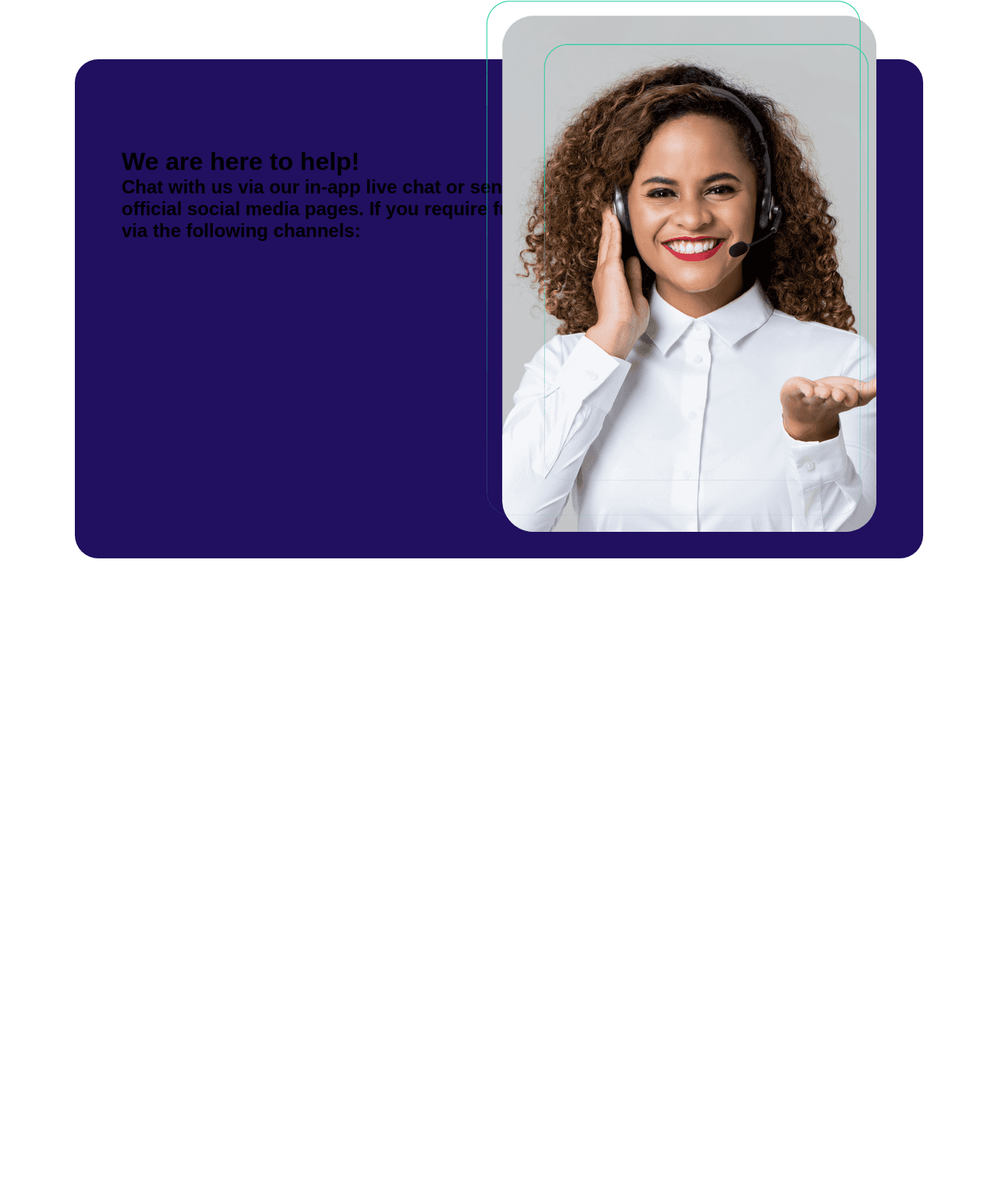
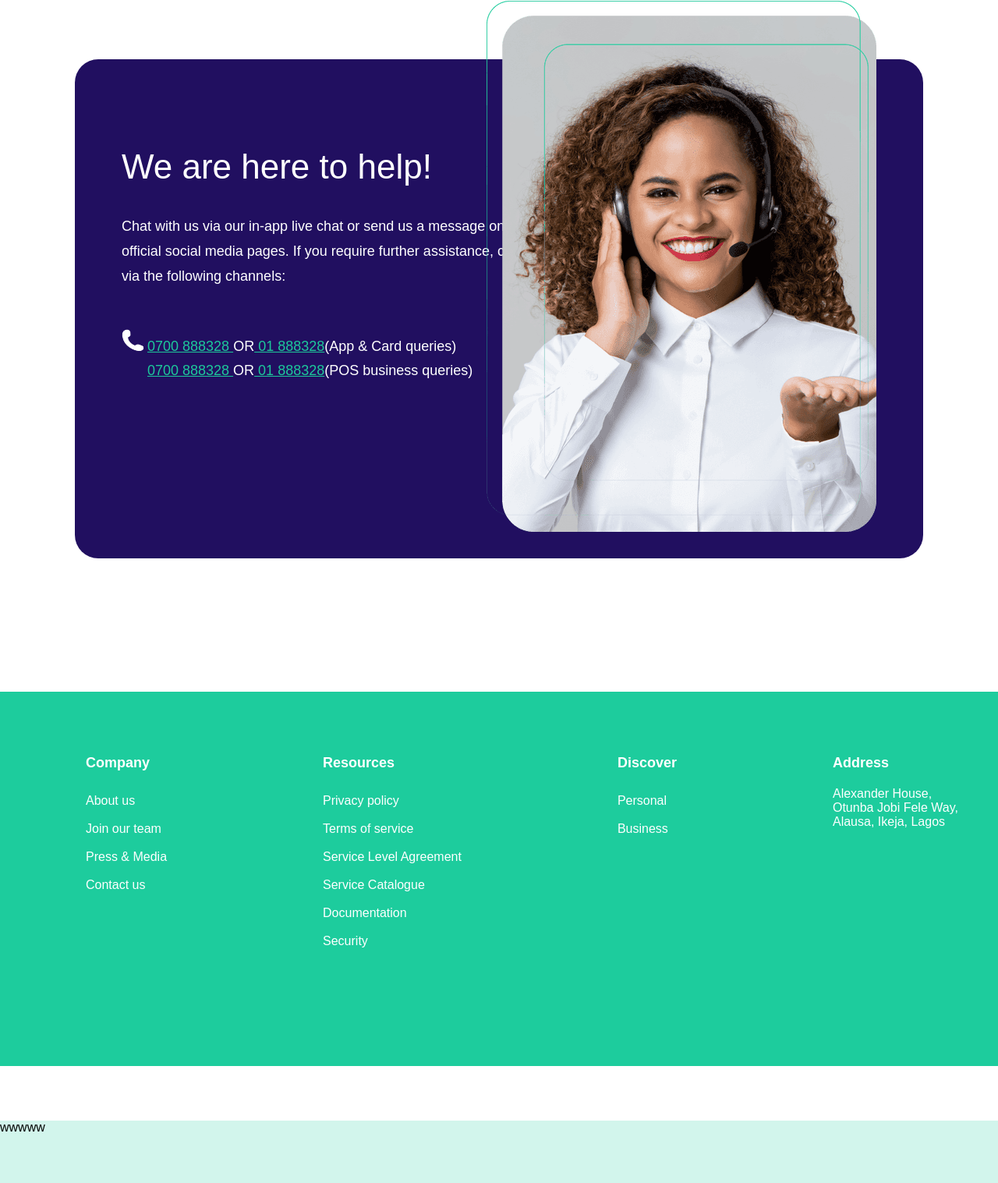
Before and after one commit to stephanie-C1213/StephoMoney, a plain HTML site: page index.html in a window 1280 px wide. Shown: the part 6266-7783 px from the top of the page at 78% size. Before the commit the page ends 7153 px from the top, so only its background shows below. Drawn offline with nearby package versions, Linux system fonts and the light colour scheme.

Commit message:
footer tag

```diff
--- a/index.html
+++ b/index.html
@@ -634,11 +634,92 @@
     object-position: center center */
 
    }
-   .section-8-img{
+   .phone-numbers .phone{
+    box-sizing: border-box;
+    margin: 4px 0px 0px;
+    min-width: 0px;
+    max-width: 100%;
+    width: 28px;
+    height: 28px;
 
    }
+   .phone-numbers p{
+    color: white;
+    font-size: 18px;
+   }
+   .phone-numbers a{
+    color: #1dc99b;
+    text-decoration: underline;
+   }
+   .POS-queries{
+    margin-left: 33px;
+    margin-top: 10px;
+   }
+   .group-1 .help1{
+    color: white;
+    font-size: 44px;
 
+   }
+   .group-1 .help-chat{
+    color: white;
+    font-size: 18px;
+    margin-top: 35px;
+    font-weight: 400;
+    line-height: 32px;
+   }
+   .group-1 .phone-numbers{
+    margin-top: 48px;
+   }
+   .page1-footer-main{
+    background-color: #1DCC9D;
+    color: white;
+    height: 60vh;
+    width: 100%;
+    padding: 81px 0px 0px 71px;
+    /* display: flex; */
+    justify-content: space-evenly;
+    padding-left: 110px;
+    margin-bottom: 70px;
+    flex-wrap: wrap;
+   }
+   .page1-footer{
+    background-color: white;
+    width: 100%;
+    flex-wrap: wrap;
+   }
+   .footer-head{
 
+    margin: 0px 0px 20px;
+
+    font-size: 18px;
+    font-weight: 700;
+    color: rgb(255, 255, 255);
+   }
+   .page1-footer-main-group-1 a{
+    color: white;
+    display: block;
+    line-height: 36px;
+    flex-direction: row;
+
+   }
+   .page1-footer-main-group-1 a:hover{
+    color: rgba(80, 80, 219, 0.278);
+   }
+
+   .page1-footer-contents{
+    display: flex;
+    width: 100%;
+    gap: 200px;
+
+   }
+    .page1-footer-minor{
+    width: 100%;
+    height: 10vh;
+    background-color: rgb(210, 245, 236);
+    color: black;
+    margin-top: 30px;
+
+      }
 
     </style>
 </head>
@@ -818,13 +899,15 @@
             </div>
         </div>
 
-        <div class="section-8">
+         <div class="section-8">
             <div class="section-8-main">
                 <div class="group-1">
-                    <h1>We are here to help!</h1>
-                    <h2>Chat with us via our in-app live chat or send us a message on our <br> official social media pages. If you require further assistance, contact us <br> via the following channels:</h2>
-                    <p></p>
-                    <p></p>
+                    <div class="help1">We are here to help!</div>
+                    <div class="help-chat">Chat with us via our in-app live chat or send us a message on our <br> official social media pages. If you require further assistance, contact us <br> via the following channels:</div>
+                    <div class="phone-numbers">
+                        <p><img class="phone" src="images/b0582ba4-800e-4239-a9bf-faf81f02c37d.png" alt=""> <a href="">0700 888328 </a> OR<a href=""> 01 888328</a>(App & Card queries)</p>
+                        <p class="POS-queries"><a href="">0700 888328 </a> OR<a href=""> 01 888328</a>(POS business queries)</p>
+                    </div>
 
                 </div>
                 <div class="group2">
@@ -834,6 +917,88 @@
             </div>
         </div>
 
+         <!-- <section class="page1-footer">
+            <div class="page1-footer-main">
+                <div class="page1-footer-contents">
+                    <div class="page1-footer-main-group-1">
+                        <div class="footer-head">Company</div>
+                        <a href="">About us</a>
+                        <a href="">Join our team</a>
+                        <a href="">Press & Media</a>
+                        <a href="">Contact us</a>
+                    </div>
+                    <div class="page1-footer-main-group-1 group-2">
+                        <div class="footer-head">Resources</div>
+                        <a href="">Privacy policy</a>
+                        <a href="">Terms of service</a>
+                        <a href="">Service Level Agreement</a>
+                        <a href="">Service Catalogue</a>
+                        <a href="">Documentation</a>
+                        <a href="">Security</a>
+
+
+
+                    </div>
+                    <div class="page1-footer-main-group-1 group-3">
+                        <div class="footer-head">Discover</div>
+                        <a href="">Personal</a>
+                        <a href="">Business</a>
+
+                    </div>
+                    <div class="page1-footer-main-group-1 group-4">
+                        <div class="footer-head">Address</div>
+                        <div>Alexander House, <br> Otunba Jobi Fele Way, <br> Alausa, Ikeja, Lagos<div>
+
+                    </div>
+
+                </div>
+
+            </div>
+
+
+            </section>  -->
+
+<footer>
+    <section class="page1-footer">
+        <div class="page1-footer-main">
+            <div class="page1-footer-contents">
+                <div class="page1-footer-main-group-1">
+                    <div class="footer-head">Company</div>
+                    <a href="">About us</a>
+                    <a href="">Join our team</a>
+                    <a href="">Press & Media</a>
+                    <a href="">Contact us</a>
+                </div>
+                <div class="page1-footer-main-group-1 group-2">
+                    <div class="footer-head">Resources</div>
+                    <a href="">Privacy policy</a>
+                    <a href="">Terms of service</a>
+                    <a href="">Service Level Agreement</a>
+                    <a href="">Service Catalogue</a>
+                    <a href="">Documentation</a>
+                    <a href="">Security</a>
+
+
+
+                </div>
+                <div class="page1-footer-main-group-1 group-3">
+                    <div class="footer-head">Discover</div>
+                    <a href="">Personal</a>
+                    <a href="">Business</a>
+
+                </div>
+                <div class="page1-footer-main-group-1 group-4">
+                    <div class="footer-head">Address</div>
+                    <div>Alexander House, <br> Otunba Jobi Fele Way, <br> Alausa, Ikeja, Lagos<div>
+
+                </div>
+        </div>
+        </div>
+    </section>
+    <section class="page1-footer-minor">
+        wwwww
+    </section>
+</footer>
     </div>
 <script src="https://cdn.jsdelivr.net/npm/swiper@10/swiper-bundle.min.js"></script>
 <link target="_blank" href='https://unpkg.com/boxicons@2.1.4/css/boxicons.min.css' rel='stylesheet' >
```
Also changed, not shown: page2.html (added, +124 -0 lines), images/b0582ba4-800e-4239-a9bf-faf81f02c37d.png (added), images/banner-c0c076bf.png (added), images/logo-f52060c7.png (added).
